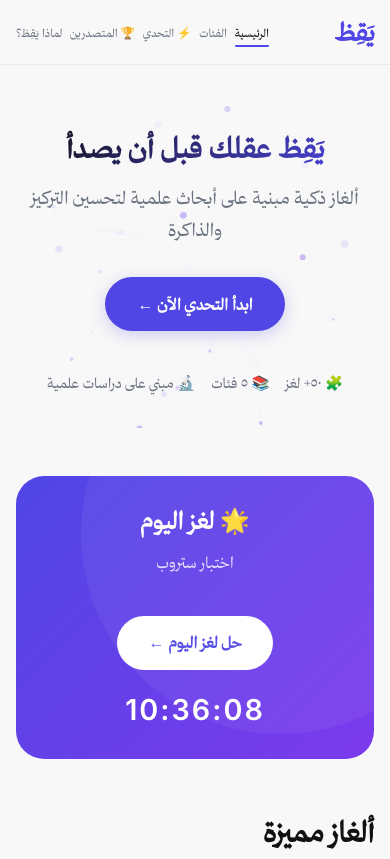
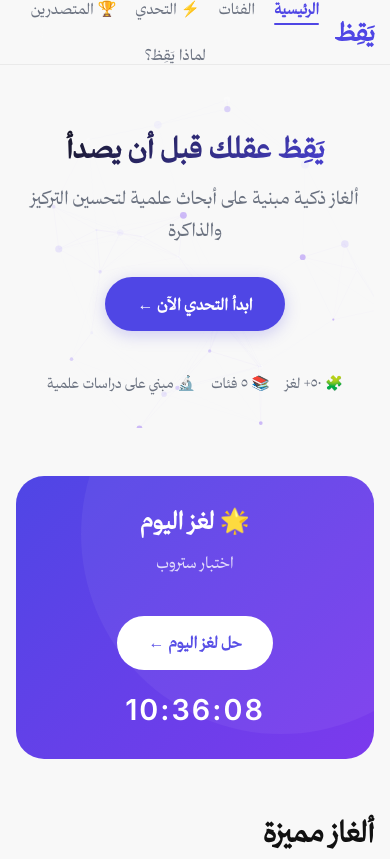
Before and after one commit to Abadi04/yaqiz, a plain HTML site: page index.html in a window 390 px wide. Shown: the top 859 px of the page. Drawn offline with Linux system fonts and the light colour scheme.

```diff
--- a/css/styles.css
+++ b/css/styles.css
@@ -1280,8 +1280,9 @@
 @media (max-width: 768px) {
   .nav { padding: 0 1rem; }
   .nav-stats { display: none; }
-  .nav-links { gap: 0.5rem; flex-wrap: wrap; justify-content: center; }
-  .nav-links a { font-size: 0.78rem; }
+  .nav-links { gap: 1.2rem; flex-wrap: wrap; justify-content: center; }
+  .nav-links a { font-size: 1rem; }
+  .nav-links a.active { font-weight: 800; color: var(--accent); }
   #app { padding: 1rem; }
   .hero { padding: 3rem 0.5rem 2rem; }
   .puzzle-grid { grid-template-columns: 1fr; }
@@ -1314,7 +1315,7 @@
   }
 }
 @media (max-width: 480px) {
-  .nav-links a { font-size: 0.72rem; }
+  .nav-links a { font-size: 0.95rem; }
   .hero h1 { font-size: 1.8rem; }
   .game-content { padding: 1.5rem; }
   .color-grid { grid-template-columns: repeat(2,1fr); }
```
